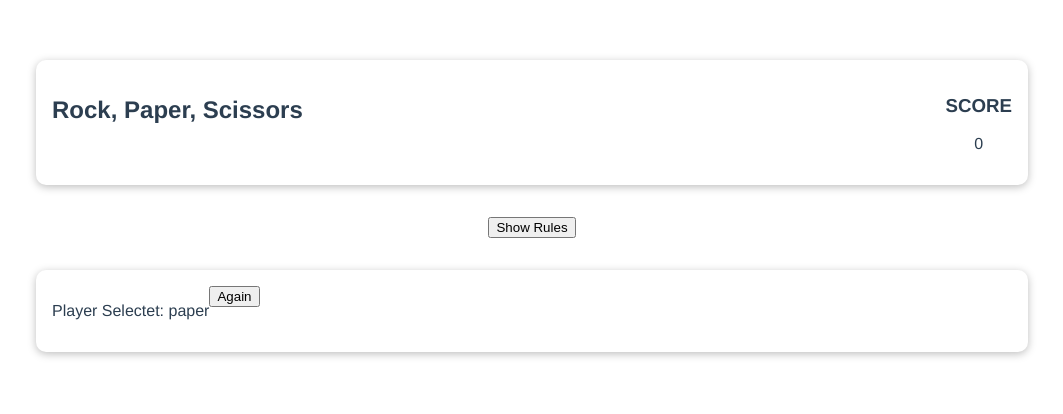
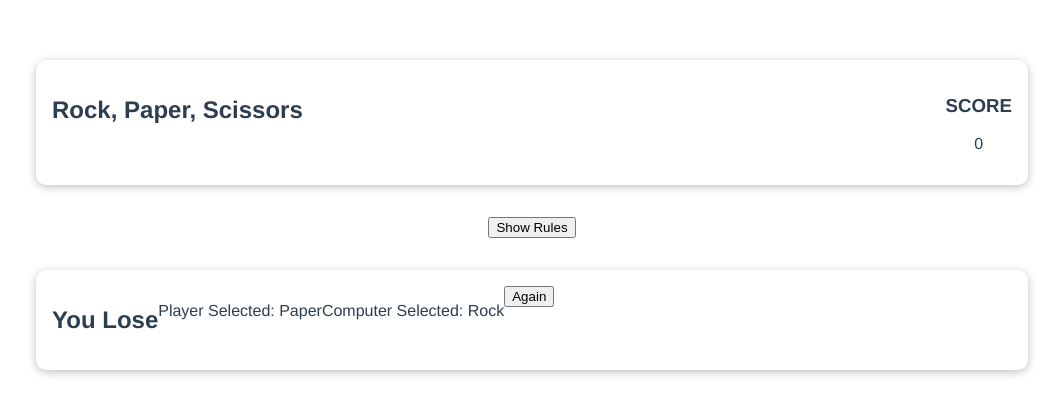
Before and after one commit to Mirthay/-Rock-Paper-Scissors-, a Vue app: page /products in a window 1280 px wide. Both pictures are taken after a click on the button "Paper". Shown: the top 414 px of the page, without its empty margins (108-1171 px from the left). Built offline with nearby package versions, Linux system fonts and the light colour scheme.

Commit message:
doplnene js na nahodny vyber PC

```diff
--- a/src/components/GameItems.vue
+++ b/src/components/GameItems.vue
@@ -1,9 +1,9 @@
 <template>
   <section>
     <div>
-      <button @click="playerSelect('paper')">Paper</button>
-      <button @click="playerSelect('scissors')">Scissors</button>
-      <button @click="playerSelect('rock')">Rock</button>
+      <button @click="playerSelect('Paper')">Paper</button>
+      <button @click="playerSelect('Scissors')">Scissors</button>
+      <button @click="playerSelect('Rock')">Rock</button>
     </div>
   </section>
 </template>
@@ -11,10 +11,17 @@
 <script>
 export default {
   methods: {
+    pcSelect() {
+      var a = ["Paper", "Scissors", "Rock"];
+      var payload = a[Math.floor(a.length * Math.random())];
+      this.$store.dispatch("pcSelect", payload);
+    },
     playerSelect(payload) {
       this.$store.dispatch("playerSelect", payload);
+      this.pcSelect();
     },
   },
+  computed: {},
 };
 </script>
 
--- a/src/components/GameResult.vue
+++ b/src/components/GameResult.vue
@@ -1,6 +1,8 @@
 <template>
   <section>
-    <p>Player Selectet: {{ playerSelected }}</p>
+    <h2>You {{ winOrLose }}</h2>
+    <p>Player Selected: {{ playerSelected }}</p>
+    <p>Computer Selected: {{ pcSelected }}</p>
     <div>
       <button @click="playerSelect(null)">Again</button>
     </div>
@@ -18,6 +20,14 @@ export default {
     playerSelected() {
       return this.$store.getters.playerSelected;
     },
+    pcSelected() {
+      return this.$store.getters.pcSelected;
+    },
+    winOrLose() {
+      return this.$store.getters.winner === "player" ? "Win" : "Lose";
+    },
   },
 };
 </script>
+
+<style></style>
--- a/src/store/index.js
+++ b/src/store/index.js
@@ -12,17 +12,23 @@ const store = createStore({
          - Scissors beats Paper </p> `,
       showRules: false,
       playerSelected: null,
-      computerSelected: null,
+      pcSelected: "test",
     };
   },
   mutations: {
     playerSelect(state, payload) {
       state.playerSelected = payload;
     },
+    pcSelect(state, payload) {
+      state.pcSelected = payload;
+    },
   },
   actions: {
     playerSelect(context, payload) {
       context.commit("playerSelect", payload);
+    },
+    pcSelect(context, payload) {
+      context.commit("pcSelect", payload);
     },
   },
   getters: {
@@ -41,6 +47,9 @@ const store = createStore({
     playerSelected(state) {
       return state.playerSelected;
     },
+    pcSelected(state) {
+      return state.pcSelected;
+    },
   },
 });
 
```
